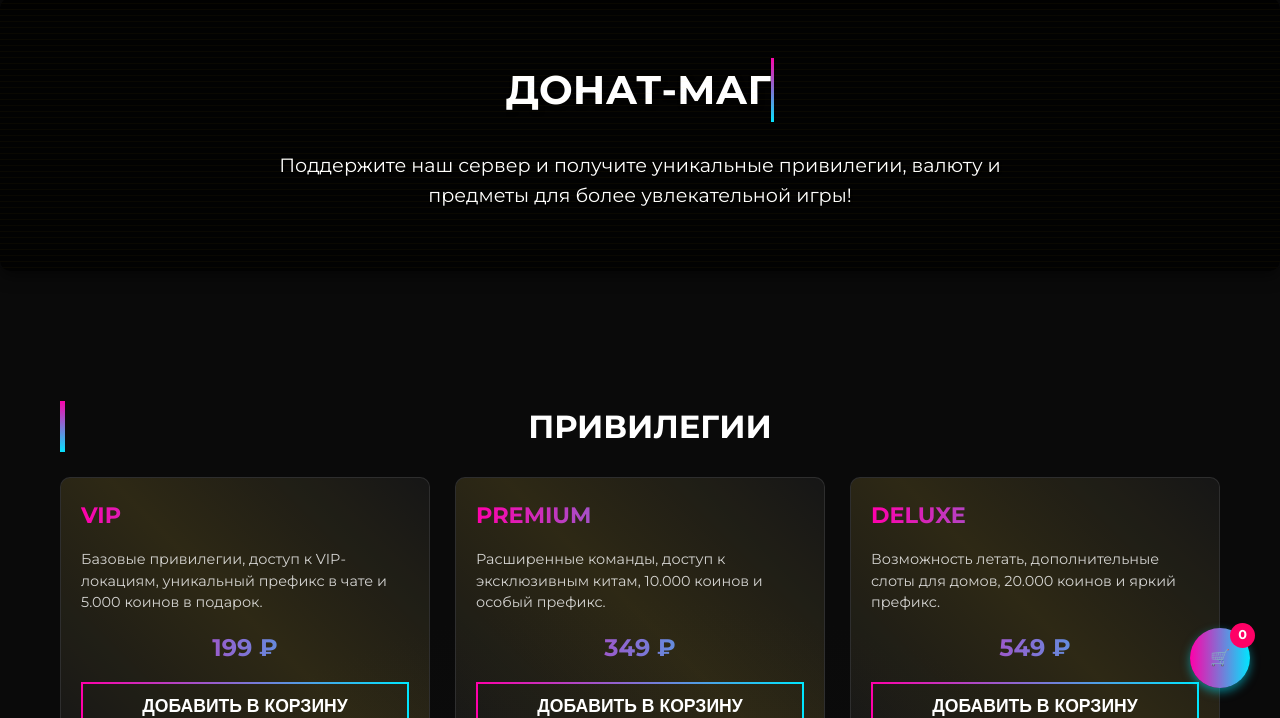
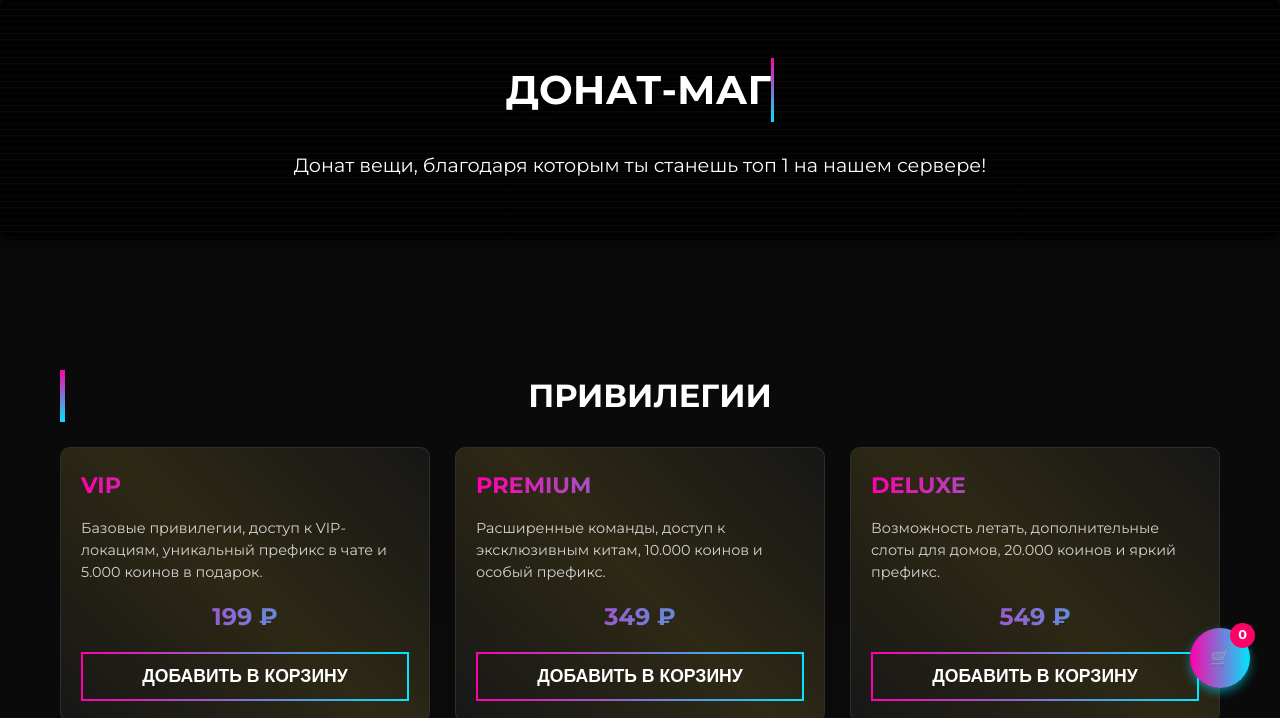
Before and after one commit to Ally-4x4/AsetWorldWeb, a plain HTML site: page donate.html in a window 1280 px wide. Shown: the part 82-800 px from the top of the page. Drawn offline with Linux system fonts and the light colour scheme.

Commit message:
donate.html

```diff
--- a/donate.html
+++ b/donate.html
@@ -584,7 +584,7 @@
     <section class="hero-donate">
         <div class="container">
             <h1 id="typingAnimation">Донат-магазин <span class="highlight">AsetWorld</span></h1>
-            <p>Поддержите наш сервер и получите уникальные привилегии, валюту и предметы для более увлекательной игры!</p>
+            <p>Донат вещи, благодаря которым ты станешь топ 1 на нашем сервере!</p>
         </div>
     </section>
 
```
